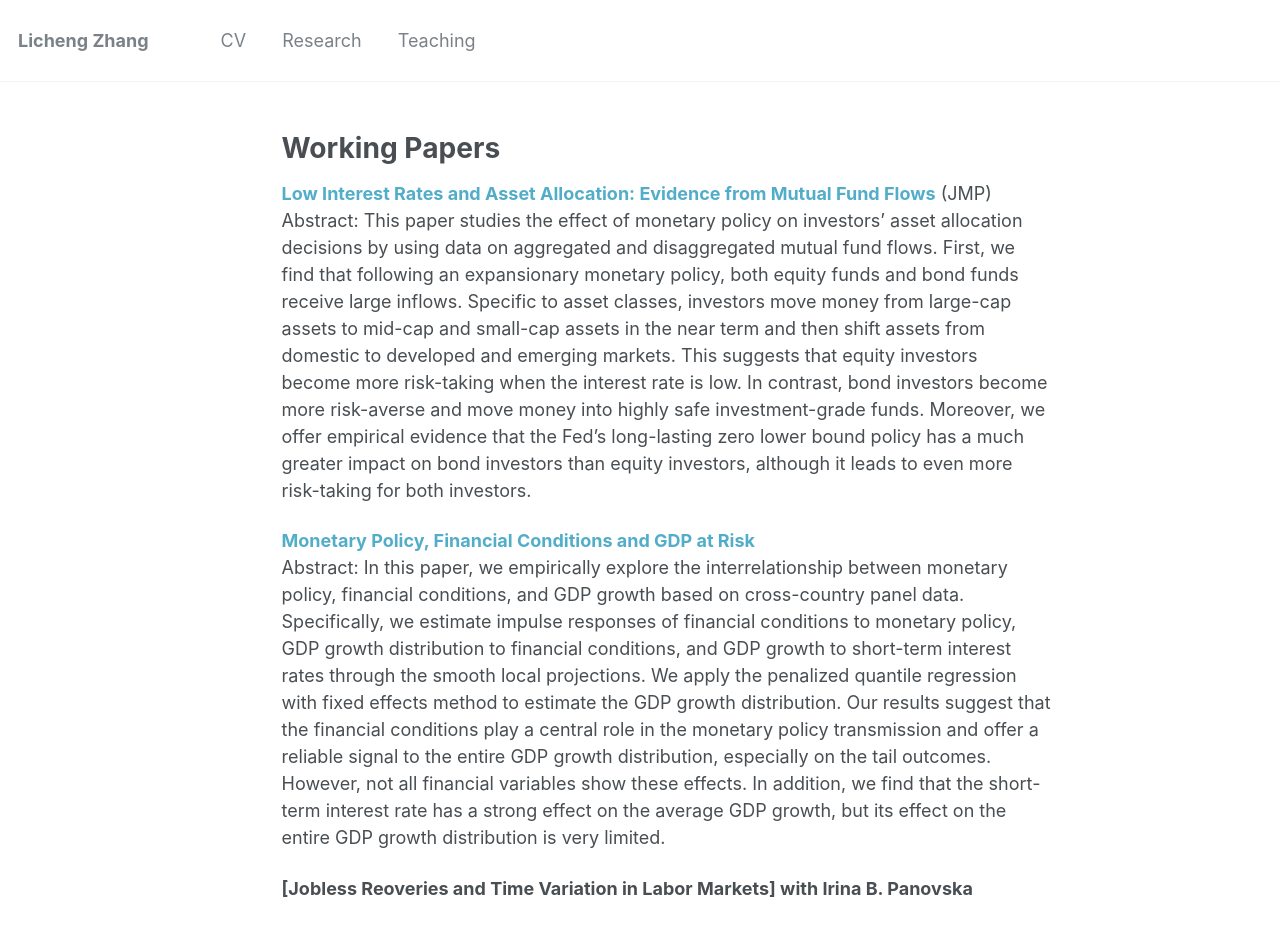
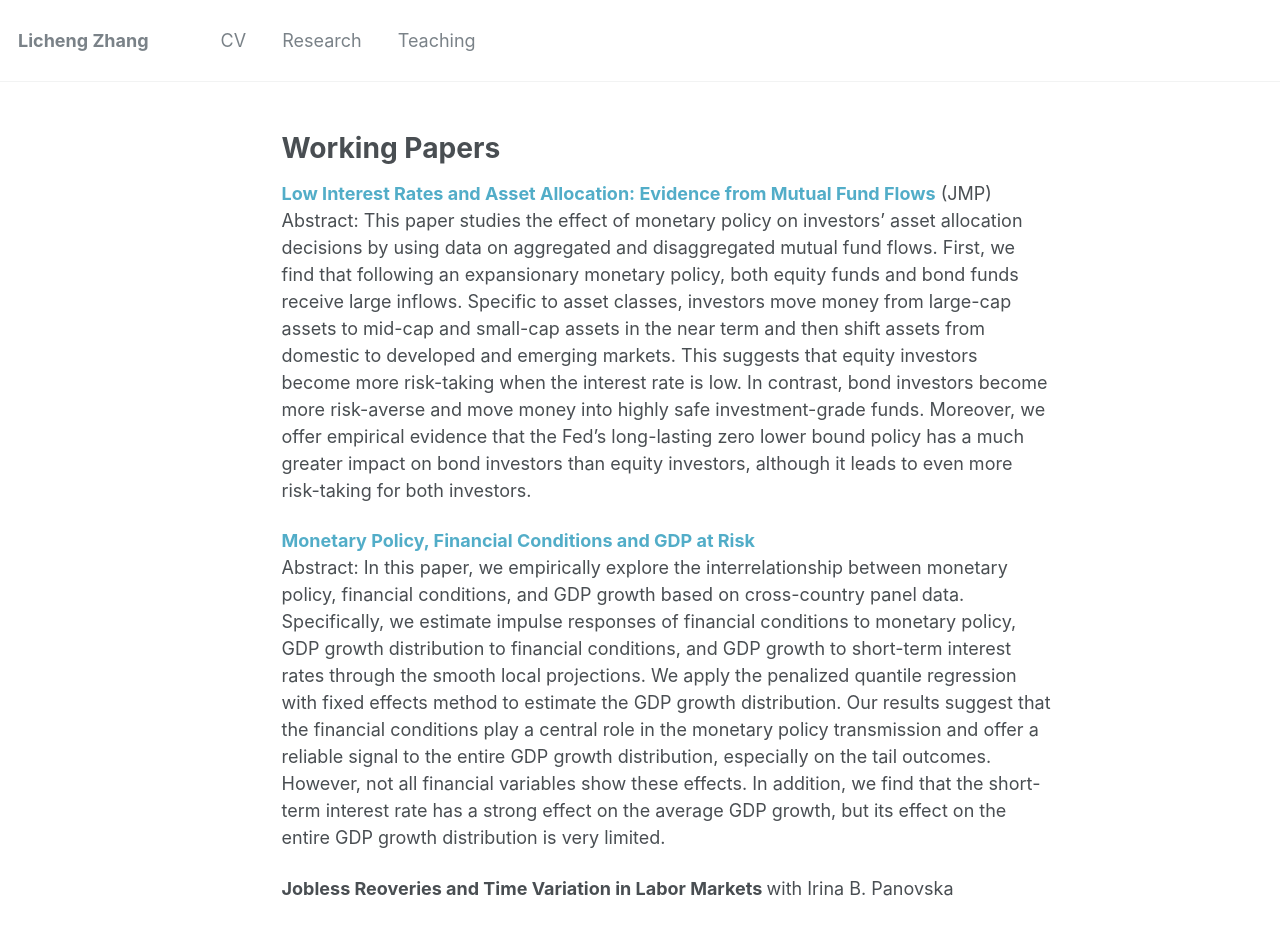
Before and after one commit to lichengzh/lichengzh.github.io, a Jekyll site: the page built from _pages/publications.md, in a window 1280 px wide. Built offline with Jekyll 4.4.1, drawn with Linux system fonts in a browser that asks for light colours.

```diff
--- a/_pages/publications.md
+++ b/_pages/publications.md
@@ -11,4 +11,4 @@ Specific to asset classes, investors move money from large-cap assets to mid-cap
 Abstract: In this paper, we empirically explore the interrelationship between monetary policy, financial conditions, and GDP growth based on cross-country panel data. Specifically, we estimate impulse responses of financial conditions to monetary policy, GDP growth distribution to financial conditions, and GDP growth to short-term interest rates through the smooth local projections. We apply the penalized quantile regression with fixed effects method to estimate the GDP growth distribution. Our results suggest that the financial conditions play a central role in the monetary policy transmission and offer a reliable signal to the entire GDP growth distribution, especially on the tail outcomes. However, not all financial variables show these effects.
 In addition, we find that the short-term interest rate has a strong effect on the average GDP growth, but its effect on the entire GDP growth distribution is very limited. <br>
 
-<b>[Jobless Reoveries and Time Variation in Labor Markets] with Irina B. Panovska</b> <br>
+<b>Jobless Reoveries and Time Variation in Labor Markets </b> with Irina B. Panovska<br>
```
